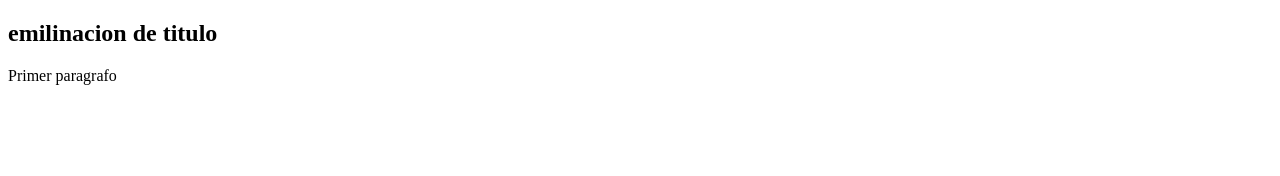
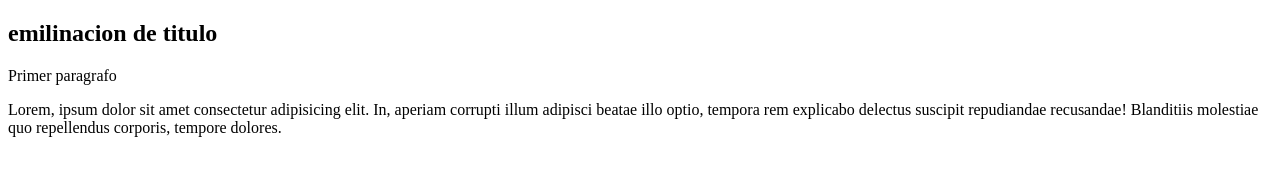
Before and after one commit to irvingricardotenorio94/hello-world1, a plain HTML site: page index.html in a window 1280 px wide. Drawn offline with Linux system fonts and the light colour scheme.

Commit message:
Lorem text

```diff
--- a/index.html
+++ b/index.html
@@ -12,6 +12,7 @@
 
     <h2>emilinacion de titulo</h2>
     <p>Primer paragrafo</p>
+    <p>Lorem, ipsum dolor sit amet consectetur adipisicing elit. In, aperiam corrupti illum adipisci beatae illo optio, tempora rem explicabo delectus suscipit repudiandae recusandae! Blanditiis molestiae quo repellendus corporis, tempore dolores.</p>
 
 </body>
 
```
